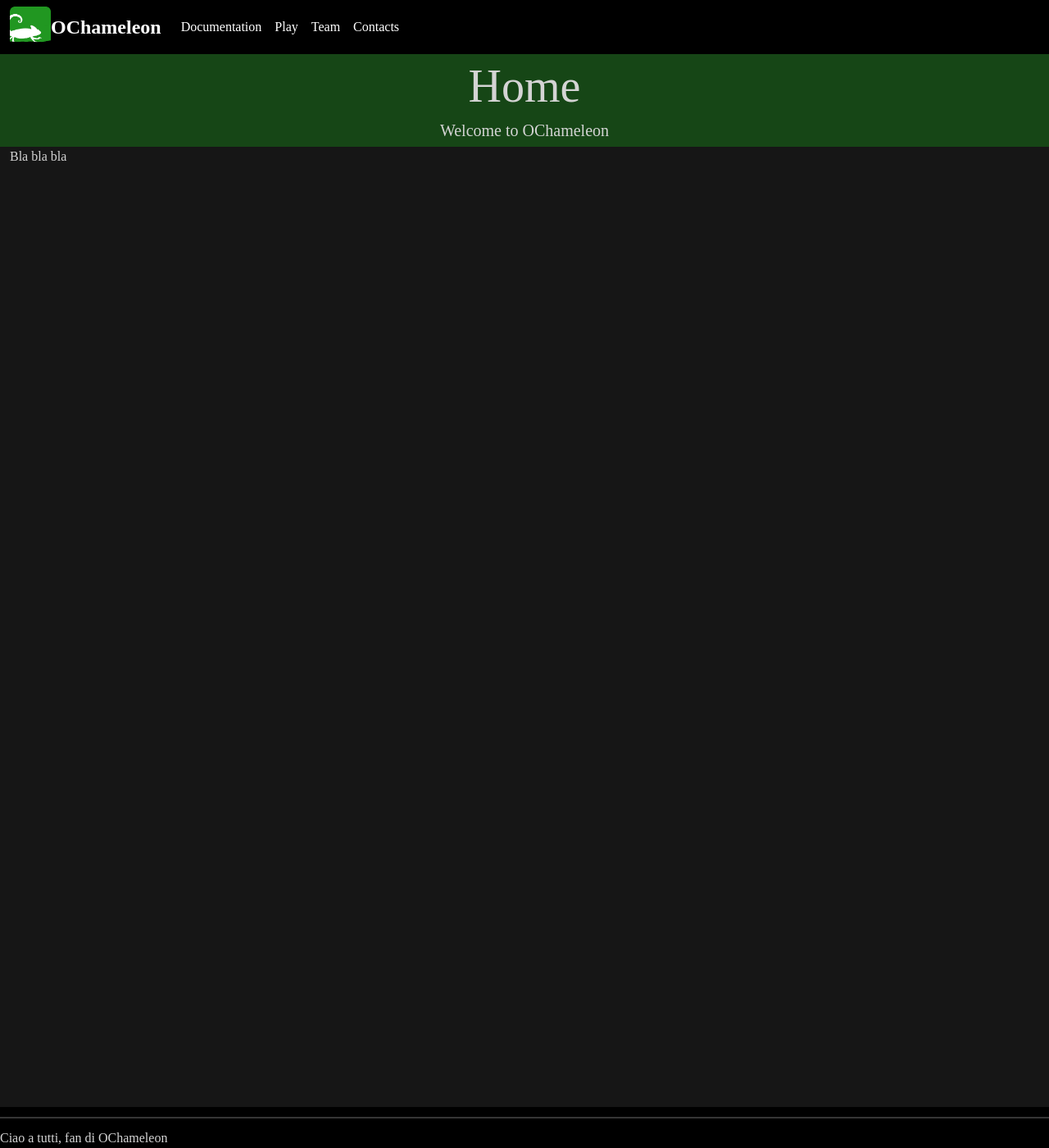
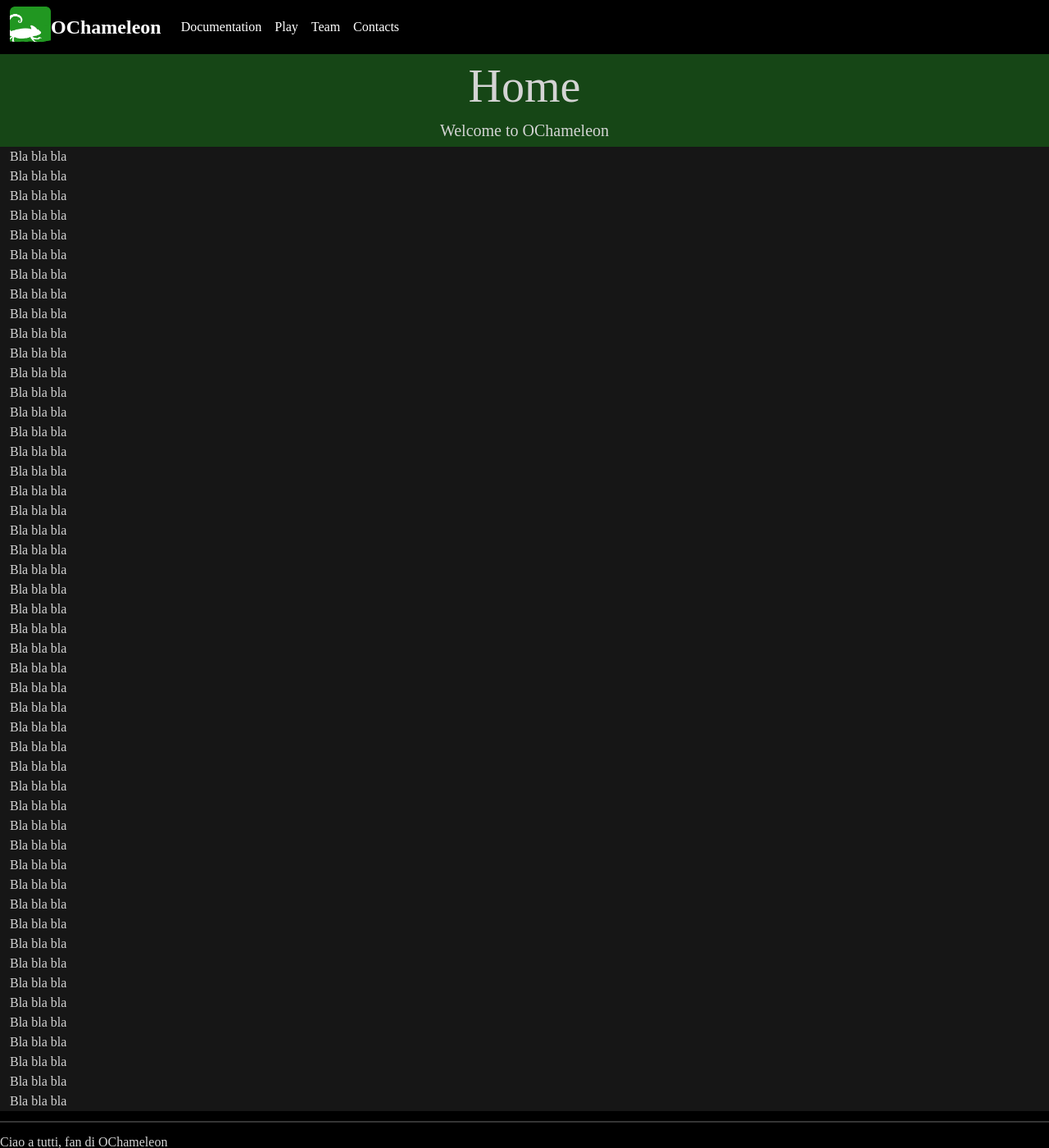
Before and after one commit to ochameleon/ochameleon.github.io, a Jekyll site: the page built from index.html, in a window 1280 px wide and 1400 px high. Shown: the whole window at 82% size. Built offline with Jekyll 4.4.1, drawn with Linux system fonts in a browser that asks for light colours; some web fonts are replaced.

```diff
--- a/index.html
+++ b/index.html
@@ -5,5 +5,54 @@
 ---
 
 <div class="container-fluid">
-    Bla bla bla
+    Bla bla bla <br>
+    Bla bla bla <br>
+    Bla bla bla <br>
+    Bla bla bla <br>
+    Bla bla bla <br>
+    Bla bla bla <br>
+    Bla bla bla <br>
+    Bla bla bla <br>
+    Bla bla bla <br>
+    Bla bla bla <br>
+    Bla bla bla <br>
+    Bla bla bla <br>
+    Bla bla bla <br>
+    Bla bla bla <br>
+    Bla bla bla <br>
+    Bla bla bla <br>
+    Bla bla bla <br>
+    Bla bla bla <br>
+    Bla bla bla <br>
+    Bla bla bla <br>
+    Bla bla bla <br>
+    Bla bla bla <br>
+    Bla bla bla <br>
+    Bla bla bla <br>
+    Bla bla bla <br>
+    Bla bla bla <br>
+    Bla bla bla <br>
+    Bla bla bla <br>
+    Bla bla bla <br>
+    Bla bla bla <br>
+    Bla bla bla <br>
+    Bla bla bla <br>
+    Bla bla bla <br>
+    Bla bla bla <br>
+    Bla bla bla <br>
+    Bla bla bla <br>
+    Bla bla bla <br>
+    Bla bla bla <br>
+    Bla bla bla <br>
+    Bla bla bla <br>
+    Bla bla bla <br>
+    Bla bla bla <br>
+    Bla bla bla <br>
+    Bla bla bla <br>
+    Bla bla bla <br>
+    Bla bla bla <br>
+    Bla bla bla <br>
+    Bla bla bla <br>
+    Bla bla bla <br>
+
 </div>
```
